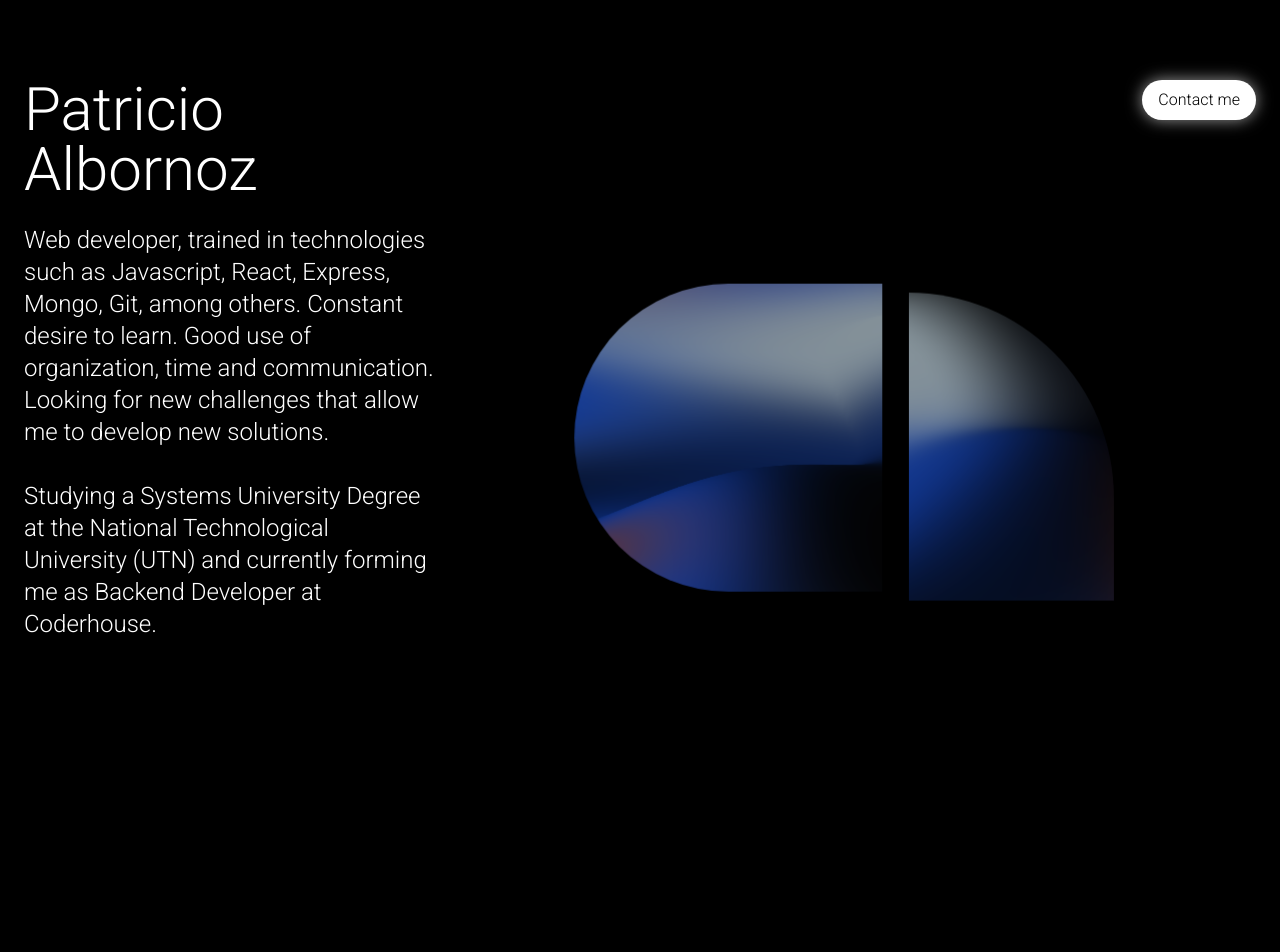
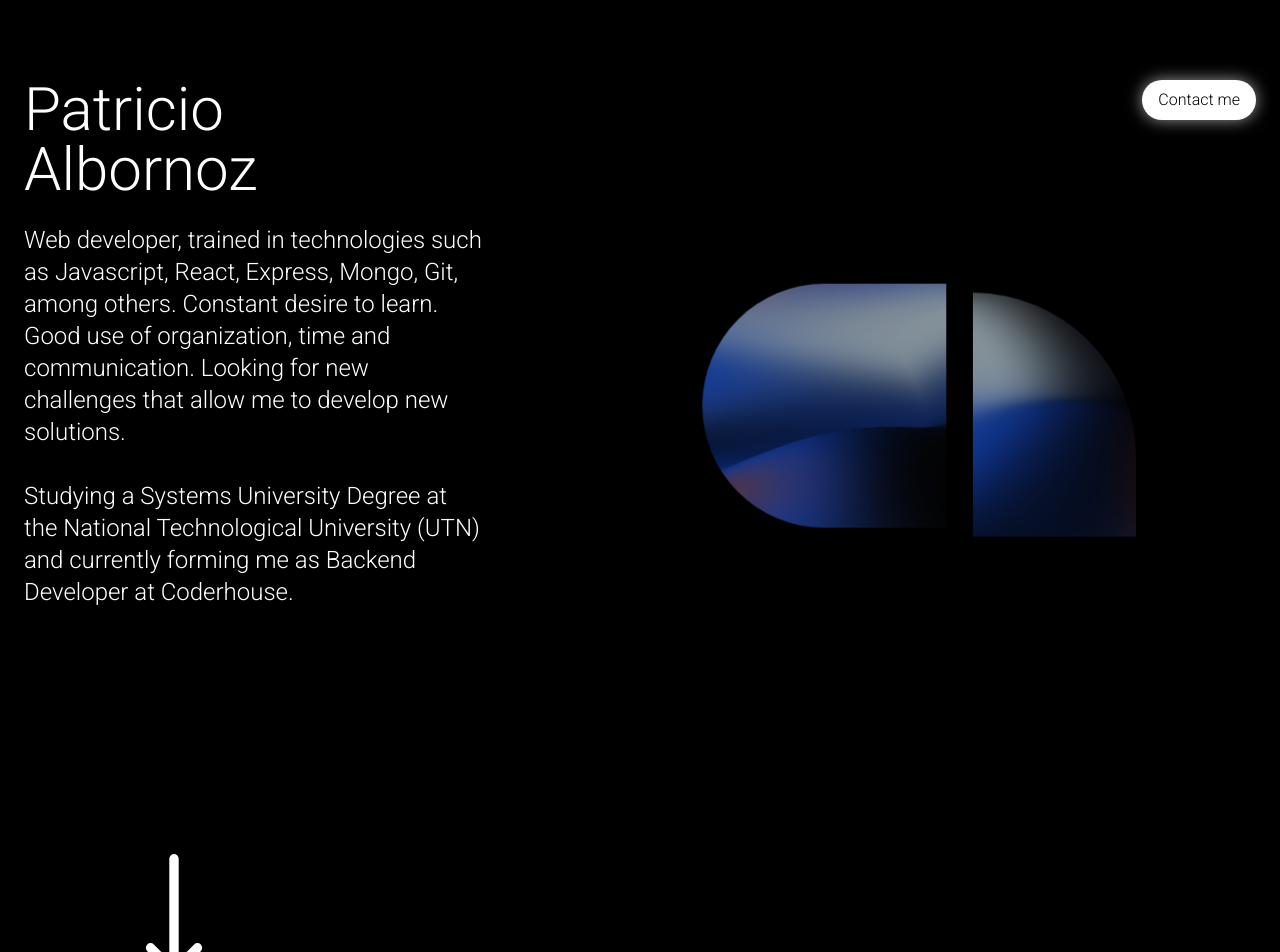
Before and after one commit to pato-1441/portfolioPatricio, a React (Vite) app: page / in a window 1280 px wide. Shown: the top 952 px of the page. Built offline with nearby package versions, Linux system fonts and the light colour scheme.

Commit message:
moving to grid

```diff
--- /dev/null
+++ b/src/components/DownArrow/DownArrow.jsx
@@ -0,0 +1,25 @@
+import React from "react";
+import { motion } from "framer-motion";
+
+const DownArrow = () => {
+  return (
+    <motion.svg>
+      <svg
+        xmlns="http://www.w3.org/2000/svg"
+        fill="none"
+        viewBox="0 0 24 24"
+        stroke-width="1.5"
+        stroke="currentColor"
+        className="w-6 h-6"
+      >
+        <path
+          stroke-linecap="round"
+          stroke-linejoin="round"
+          d="M15.75 17.25L12 21m0 0l-3.75-3.75M12 21V3"
+        />
+      </svg>
+    </motion.svg>
+  );
+};
+
+export default DownArrow;
--- a/src/components/MainText/MainText.jsx
+++ b/src/components/MainText/MainText.jsx
@@ -1,4 +1,5 @@
 import { Box } from "@chakra-ui/react";
+import DownArrow from "../DownArrow/DownArrow.jsx";
 import DropMenu from "../DropMenu/DropMenu.jsx";
 import MeshGradientOne from "../MeshGradientOne/MeshGradientOne.jsx";
 import MeshGradientTwo from "../MeshGradientTwo/MeshGradientTwo.jsx";
@@ -14,8 +15,11 @@ const MainText = () => {
         </h1>
         <DropMenu />
       </div>
-      <Box className="text-lg sm:text-2xl flex flex-col sm:flex-row justify-between" mt={6}>
-        <div className="sm:w-1/3">
+      <Box
+        className="text-lg sm:text-2xl grid grid-cols-1 sm:grid-cols-2"
+        mt={6}
+      >
+        <div className="sm:w-3/4">
           <p>
             Web developer, trained in technologies such as Javascript, React,
             Express, Mongo, Git, among others. Constant desire to learn. Good
@@ -29,10 +33,11 @@ const MainText = () => {
             Coderhouse.
           </p>
         </div>
-        <div className="w-1/2 flex gap-6 m-16">
+        <div className="flex gap-6 m-16">
           <MeshGradientOne />
           <MeshGradientTwo />
         </div>
+        <DownArrow />
       </Box>
     </Box>
   );
```
